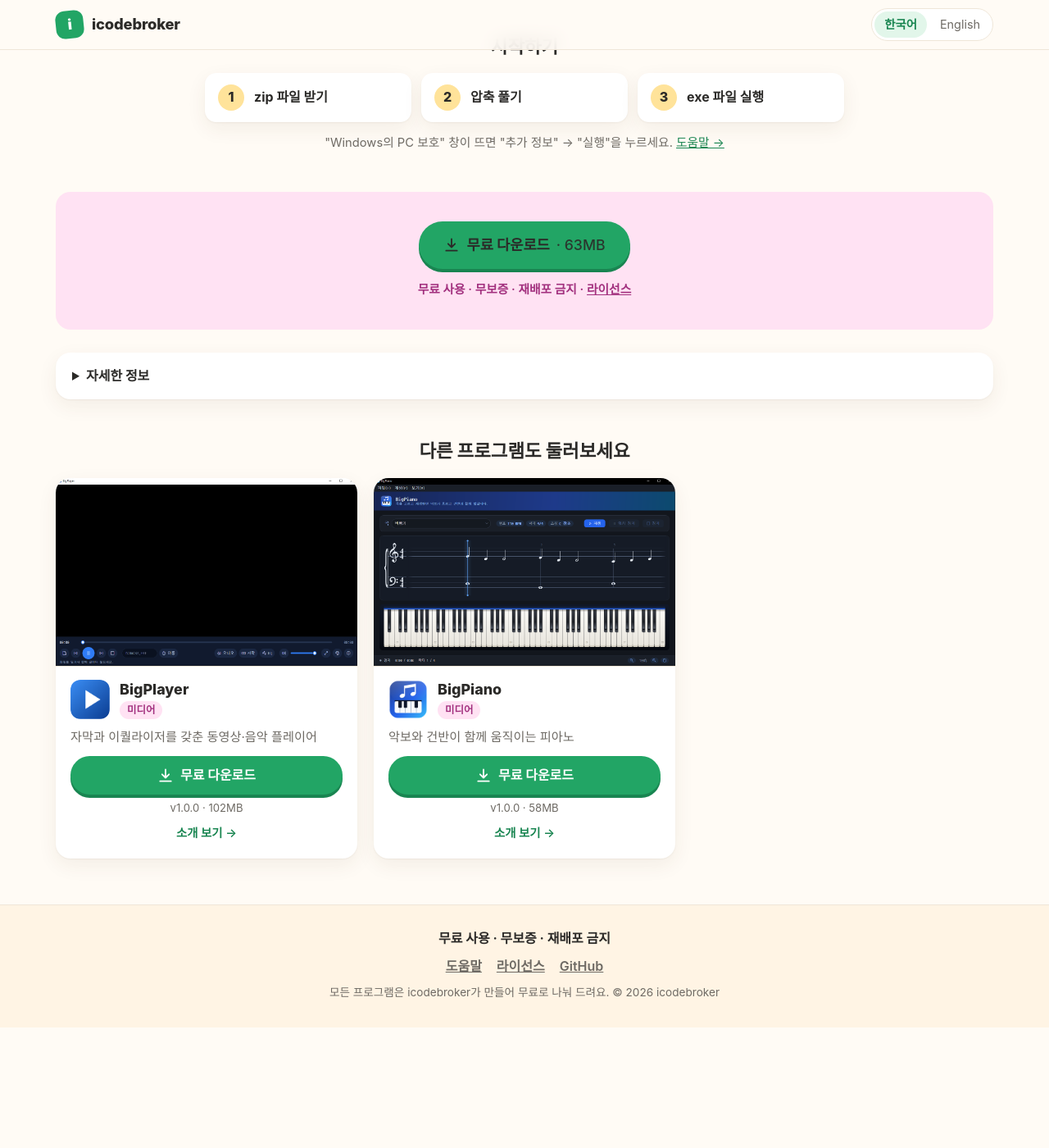
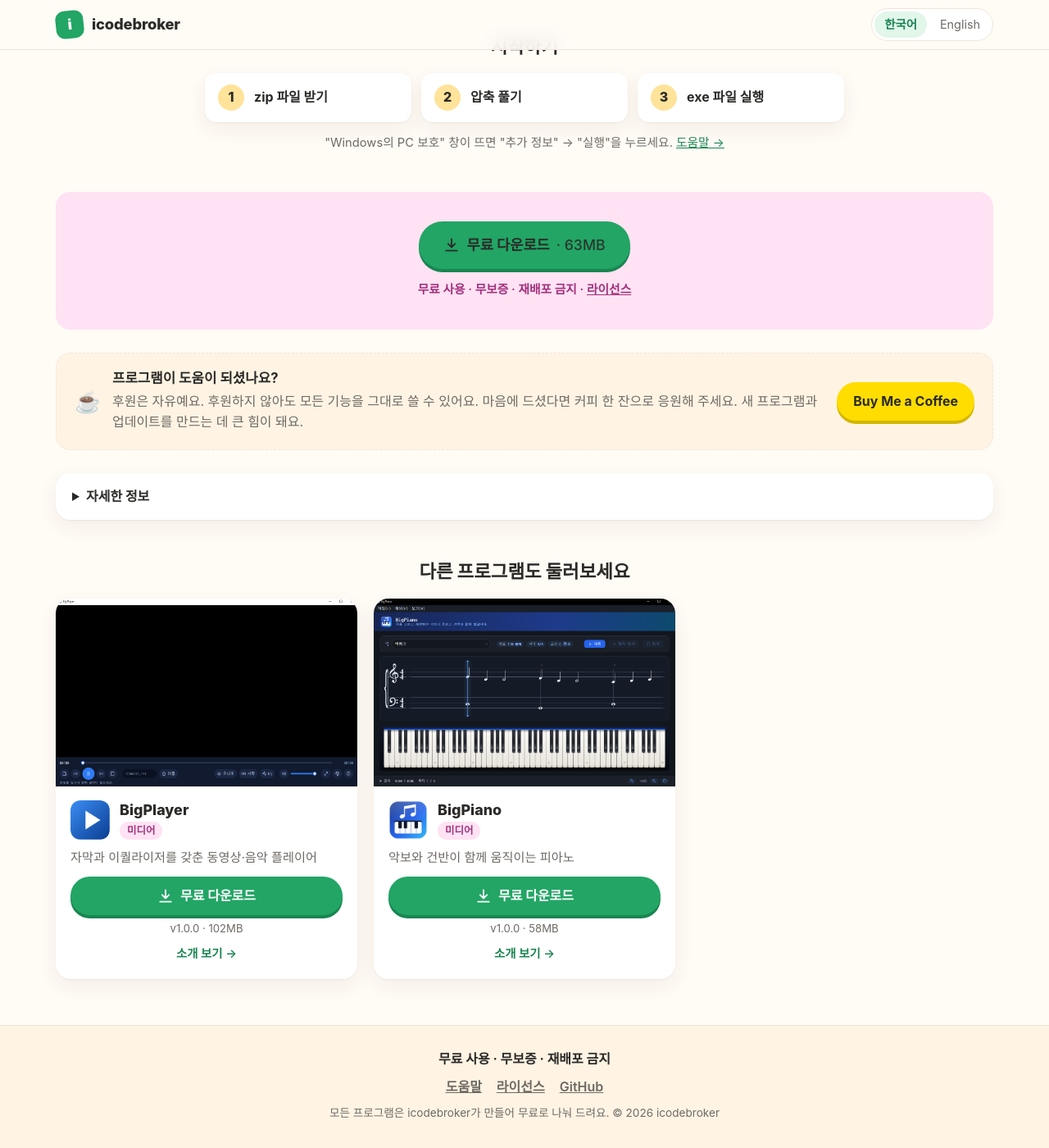
Before and after one commit to icodebroker/icodebroker.github.io, a Jekyll site: the page built from apps/BigImageView.html, in a window 1280 px wide and 1400 px high, scrolled down 1840 px. Shown: the whole window at 82% size. Built offline with Jekyll 4.4.1, drawn with Linux system fonts in a browser that asks for light colours; some web fonts are replaced; before the commit the page ends 3093 px from its top, so only the background shows below that.

Commit message:
첫 페이지·상세 페이지에 Buy Me a Coffee 후원 상자 추가 (한/영), 후원 페이지 프로필 사진
Co-Authored-By: Claude Opus 5.5 <noreply@anthropic.com>

```diff
--- a/_data/i18n.yml
+++ b/_data/i18n.yml
@@ -27,6 +27,8 @@ ko:
   mobile_note: 이 프로그램들은 Windows PC용이에요. PC에서 내려받아 주세요.
   first_time_title: 처음 받으셨나요?
   first_time_text: 받은 프로그램을 실행할 때 "Windows의 PC 보호" 창이 뜰 수 있어요. 어떻게 하면 되는지 도움말에 정리해 두었어요.
+  support_title: 프로그램이 도움이 되셨나요?
+  support_text: 후원은 자유예요. 후원하지 않아도 모든 기능을 그대로 쓸 수 있어요. 마음에 드셨다면 커피 한 잔으로 응원해 주세요. 새 프로그램과 업데이트를 만드는 데 큰 힘이 돼요.
   help: 도움말
   license: 라이선스
   footer_short: 무료 사용 · 무보증 · 재배포 금지
@@ -89,6 +91,8 @@ en:
   mobile_note: These apps are for Windows PCs. Please download them on your PC.
   first_time_title: First time here?
   first_time_text: When you run a downloaded app, a "Windows protected your PC" window may appear. The help page shows what to do.
+  support_title: Find these apps useful?
+  support_text: Support is entirely optional, and every feature stays free either way. If you'd like to cheer me on, a coffee helps me keep making new apps and updates.
   help: Help
   license: License
   footer_short: Free to use · No warranty · No redistribution
--- /dev/null
+++ b/_includes/support.html
@@ -0,0 +1,9 @@
+{%- assign t = site.data.i18n[page.lang] -%}
+<aside class="tip support">
+  <span class="tip-emoji" aria-hidden="true">☕</span>
+  <div class="support-body">
+    <h2>{{ t.support_title }}</h2>
+    <p>{{ t.support_text }}</p>
+  </div>
+  <a class="btn btn-coffee" href="https://buymeacoffee.com/icodebroker" target="_blank" rel="noopener">Buy Me a Coffee</a>
+</aside>
--- a/_layouts/app.html
+++ b/_layouts/app.html
@@ -91,6 +91,8 @@ layout: default
       <p class="footer-short">{% if app.license_terms %}{{ app.license_terms[L] }}{% else %}{{ t.footer_short }}{% endif %} · <a href="{{ prefix | append: 'license/' | relative_url }}">{{ t.license }}</a></p>
     </section>
 
+    {% include support.html %}
+
     <details class="more-info">
       <summary>{{ t.more_info }}</summary>
       <dl>
--- a/_layouts/home.html
+++ b/_layouts/home.html
@@ -65,4 +65,6 @@ layout: default
       <p>{{ t.first_time_text }} <a href="{{ prefix | append: 'help/' | relative_url }}">{{ t.help }} →</a></p>
     </div>
   </aside>
+
+  {% include support.html %}
 </section>
--- a/assets/css/site.css
+++ b/assets/css/site.css
@@ -238,6 +238,16 @@ kbd {
 .tip h2 { font-size: 1.05rem; margin-bottom: 4px; }
 .tip p { margin: 0; color: var(--muted); }
 
+/* 후원 */
+.support { flex-wrap: wrap; align-items: center; }
+.support-body { flex: 1 1 260px; }
+.tip + .support { margin-top: -40px; }
+.app-page .support { margin: 28px 0 0; }
+.btn-coffee { background: #ffdd00; color: #2b2a28; box-shadow: 0 4px 0 #d4b600; }
+.btn-coffee:hover { transform: translateY(-1px); box-shadow: 0 5px 0 #d4b600; }
+.btn-coffee:active { transform: translateY(3px); box-shadow: 0 1px 0 #d4b600; }
+.btn-coffee:focus-visible { outline: 3px solid var(--green); outline-offset: 3px; }
+
 /* 앱 소개 페이지 */
 .app-hero {
   padding: 28px 0 32px;
```
Also changed, not shown: tools/buymeacoffee/profile.png (added), tools/buymeacoffee/profile.svg (added).
